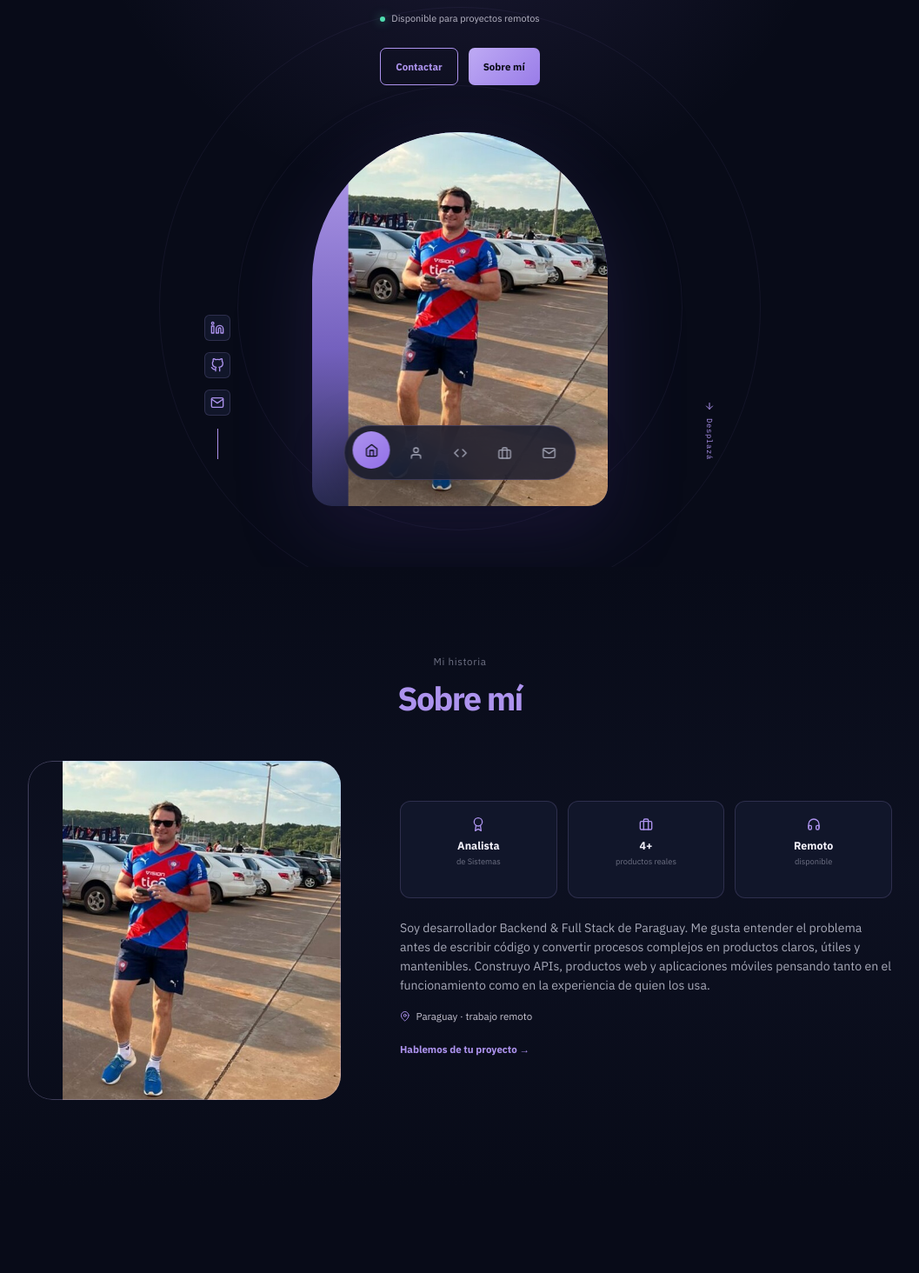
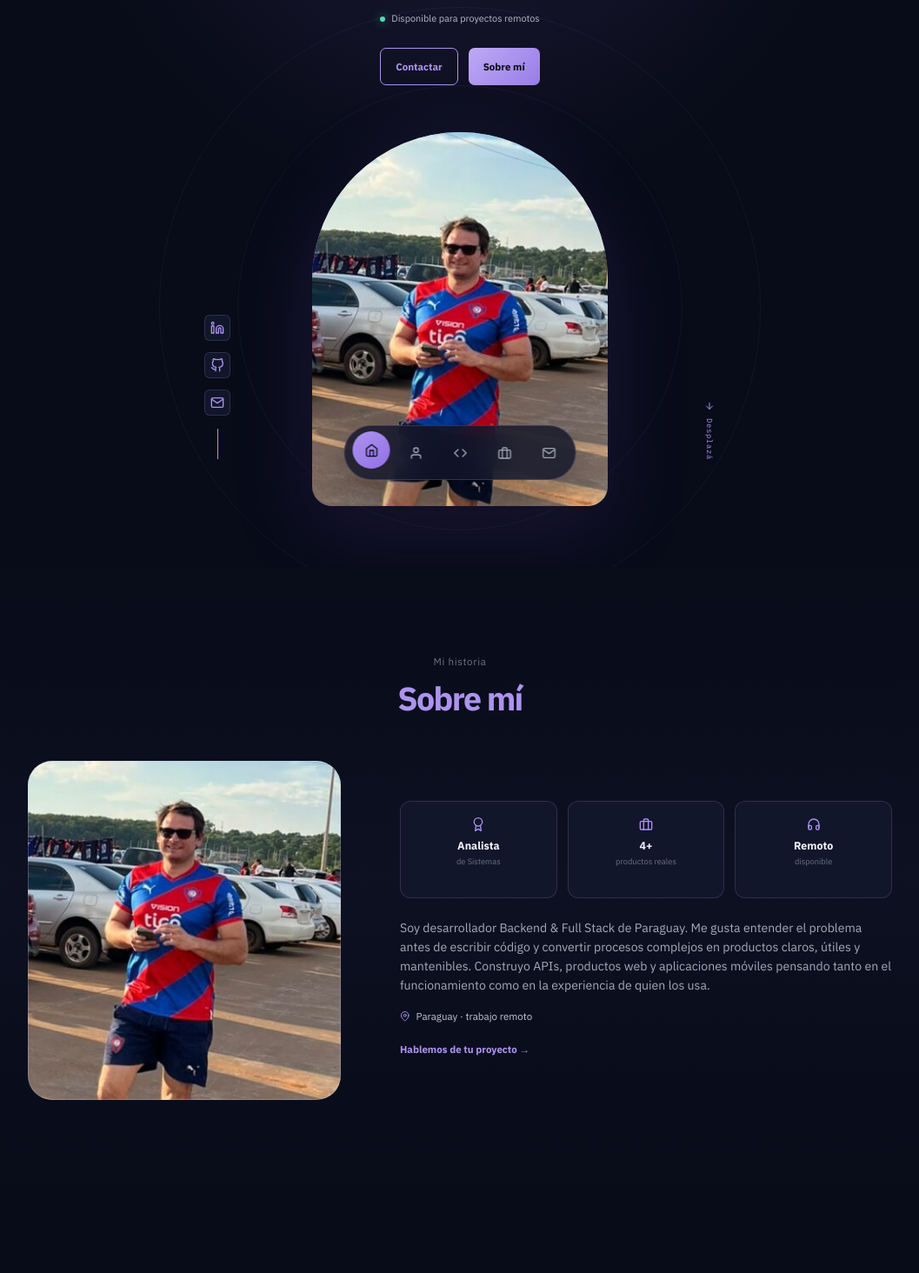
Before and after one commit to LiderSalinas/portfolio-lider-web, a Next.js app: page / in a window 1280 px wide. Shown: the part 226-1690 px from the top of the page at 87% size, without its empty margins (111-1168 px from the left). Built offline with nearby package versions, Linux system fonts and the light colour scheme.

Commit message:
fix: centrar retrato dentro del arco

```diff
--- a/app/globals.css
+++ b/app/globals.css
@@ -59,7 +59,7 @@ button, input, textarea { font: inherit; }
 .button-outline { border: 1px solid var(--violet); color: var(--violet); }
 .home-stage { height: 450px; margin: 34px auto 0; max-width: 620px; position: relative; }
 .home-portrait { background: linear-gradient(180deg, #b6a0ef, #7461be 58%, #282a50); border-radius: 180px 180px 24px 24px; bottom: 0; box-shadow: 0 28px 90px rgba(95, 70, 170, .22); height: 430px; left: 50%; overflow: hidden; position: absolute; transform: translateX(-50%); width: 340px; }
-.home-portrait img { object-fit: cover; object-position: 30% 12%; transform: scale(1.18) translateX(18%); }
+.home-portrait img { height: 100% !important; left: 0 !important; max-width: none; object-fit: cover; object-position: 30% 15%; right: auto !important; transform: none; width: 170% !important; }
 .social-rail { align-items: center; bottom: 54px; display: flex; flex-direction: column; gap: 13px; left: 16px; position: absolute; }
 .social-rail a { align-items: center; background: var(--card); border: 1px solid var(--line); border-radius: 6px; color: var(--violet); display: flex; height: 30px; justify-content: center; transition: .2s; width: 30px; }
 .social-rail a:hover { background: var(--violet); color: #090b17; transform: translateX(3px); }
@@ -76,7 +76,7 @@ button, input, textarea { font: inherit; }
 .about-grid { align-items: center; display: grid; gap: 68px; grid-template-columns: 360px 1fr; }
 .about-photo { border-radius: 28px; height: 390px; overflow: hidden; position: relative; }
 .about-photo::after { border: 1px solid rgba(202, 185, 248, .28); border-radius: inherit; content: ""; inset: 0; position: absolute; }
-.about-photo img { object-fit: cover; object-position: 30% 28%; transform: scale(1.08) translateX(14%); }
+.about-photo img { height: 100% !important; left: 0 !important; max-width: none; object-fit: cover; object-position: 30% 24%; right: auto !important; transform: none; width: 160% !important; }
 .about-stats { display: grid; gap: 12px; grid-template-columns: repeat(3, 1fr); }
 .about-stats article { align-items: center; background: var(--card); border: 1px solid var(--line); border-radius: 12px; display: flex; flex-direction: column; min-height: 112px; padding: 18px 10px; text-align: center; }
 .about-stats svg { color: var(--violet); margin-bottom: 7px; }
```
